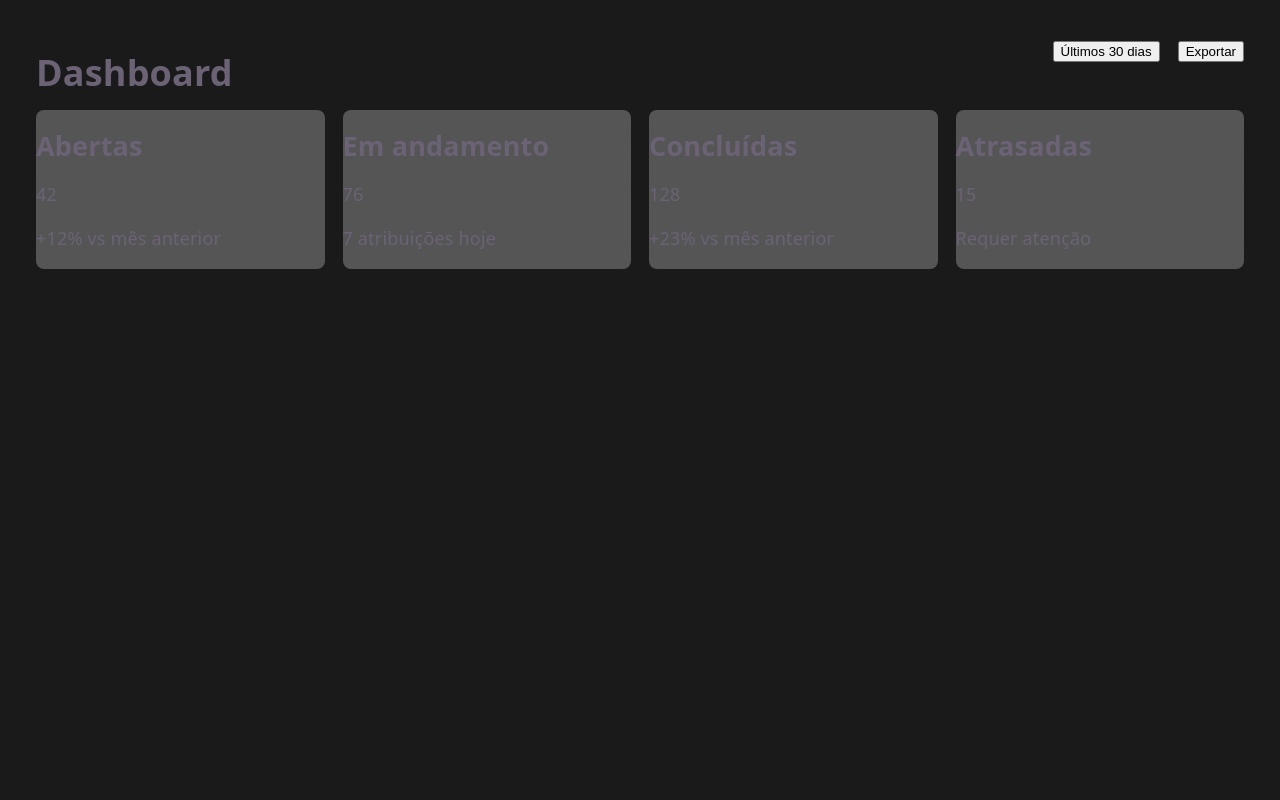
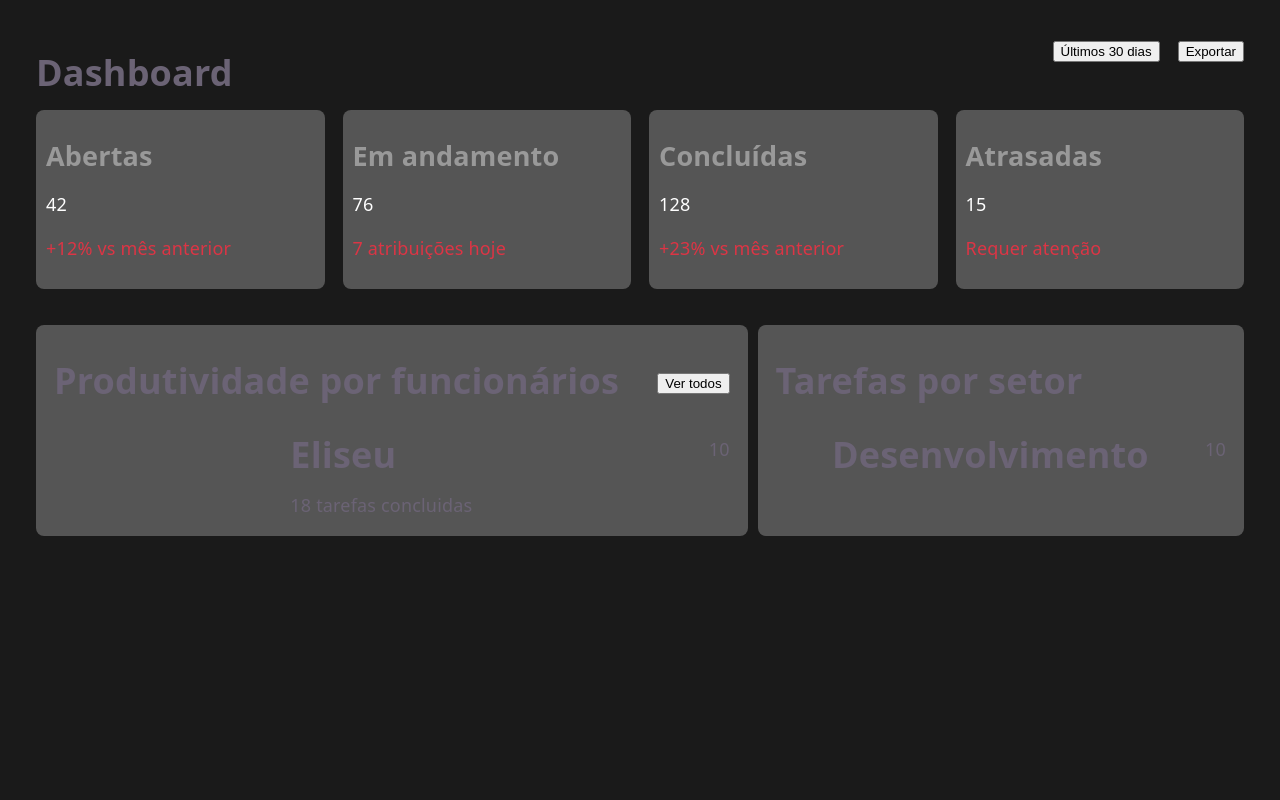
Before and after one commit to eliseu-daniel/fluxo-task-front, a React (Vite) app: page / in a window 1280 px wide. Shown: the top 800 px of the page. Built offline with nearby package versions, Linux system fonts and the light colour scheme.

Commit message:
feat: implement routing with react-router-dom and restructure Dashboard components

```diff
--- a/package.json
+++ b/package.json
@@ -11,7 +11,8 @@
   },
   "dependencies": {
     "react": "^19.2.6",
-    "react-dom": "^19.2.6"
+    "react-dom": "^19.2.6",
+    "react-router-dom": "^7.16.0"
   },
   "devDependencies": {
     "@eslint/js": "^10.0.1",
--- a/src/App.tsx
+++ b/src/App.tsx
@@ -1,15 +1,9 @@
-import '@/scss/App.scss'
-import Login from '@/pages/login'
-import Dashboard from '@/pages/dashboard'
+import { RouterProvider } from "react-router-dom";
+
+import { router } from "@/router/routes";
 
 function App() {
-
-  return (
-    <>
-      <Dashboard />
-      <Login />
-    </>
-  )
+  return <RouterProvider router={router} />;
 }
 
-export default App
+export default App;
--- /dev/null
+++ b/src/components/Item.tsx
@@ -0,0 +1,19 @@
+interface ItemProps {
+  image?: string;
+  title: string;
+  description?: string;
+  count: number;
+}
+
+export default function Item({ image, title, description, count }: ItemProps) {
+  return(
+    <>
+      <img src={image} />
+      <div className="itemHeader">
+        <h1>{title}</h1>
+        <span>{description}</span>
+      </div>
+      <p>{count}</p>
+    </>
+  )
+}
--- a/src/components/OverviewCards.tsx
+++ b/src/components/OverviewCards.tsx
@@ -9,13 +9,13 @@ interface OverviewCardsProps {
 export default function OverviewCards({ title, icon, valueCard, metrics, classname }: OverviewCardsProps) {
   return (
     <div className={classname || ''}>
-      <div className={classname || ''}>
-        <div className={classname || ''}>
+      <div className='OverviewContent'>
+        <div className='OverviewHeader'>
           <h2>{title}</h2>
           <span>{icon}</span>
         </div>
-        <div className={classname || ''}>
-          <p>{valueCard}</p>
+        <div className='OverviewBody'>
+          <p className="count">{valueCard}</p>
           <p>{metrics}</p>
         </div>
       </div>
--- a/src/components/Widget.tsx
+++ b/src/components/Widget.tsx
@@ -1,12 +1,12 @@
 interface WidgetProps {
-  titleWidget: string;
   classname?: string;
+  children: React.ReactNode;
 }
 
-export default function Widget({ titleWidget, classname }: WidgetProps) {
+export default function Widget({ classname, children  }: WidgetProps) {
   return (
     <div className={classname || ''}>
-      <h2>{titleWidget}</h2>
+      {children}
     </div>
   );
 }
--- /dev/null
+++ b/src/components/dashboard/Cards.tsx
@@ -0,0 +1,29 @@
+import OverviewCards from "../OverviewCards";
+
+export default function Cards(){
+  return(
+    <>
+    <OverviewCards title='Abertas'
+          valueCard='42'
+          metrics='+12% vs mês anterior'
+          classname='card'
+        />
+        <OverviewCards title='Em andamento'
+          valueCard='76'
+          metrics='7 atribuições hoje'
+          classname='card'
+
+        />
+        <OverviewCards title='Concluídas'
+          valueCard='128'
+          metrics='+23% vs mês anterior'
+          classname='card'
+        />
+        <OverviewCards title='Atrasadas'
+          valueCard='15'
+          metrics='Requer atenção'
+          classname='card'
+        />
+    </>
+  )
+}
--- /dev/null
+++ b/src/components/dashboard/Header.tsx
@@ -0,0 +1,17 @@
+import Buttons from "../Buttons";
+
+export default function DashboardHeader() {
+  return (
+    <>
+      <h1>Dashboard</h1>
+      <div className='dashboardHeaderButtons'>
+        <Buttons text='Últimos 30 dias'
+          className='dashboardHeaderButton'
+          />
+        <Buttons text='Exportar'
+          className='dashboardHeaderButton'
+          />
+      </div>
+    </>
+  )
+}
--- /dev/null
+++ b/src/components/dashboard/Widgets.tsx
@@ -0,0 +1,31 @@
+import Buttons from "../Buttons";
+import Item from "../Item";
+import Widget from "../Widget";
+
+export default function Widgets() {
+  return (
+    <>
+    <div className="widgetProdutividade">
+      <Widget >
+        <div className="widgetsHeader">
+          <h1>Produtividade por funcionários</h1>
+            <Buttons text="Ver todos" />
+        </div>
+        <div className="widgetsBody">
+          <Item title="Eliseu" description="18 tarefas concluidas" count={10} />
+        </div>
+      </Widget>
+    </div>
+    <div className="widgetTarefas">
+      <Widget >
+        <div className="widgetsHeader">
+          <h1>Tarefas por setor</h1>
+        </div>
+        <div className="widgetsBody">
+          <Item title="Desenvolvimento" count={10} />
+        </div>
+      </Widget>
+    </div>
+    </>
+  )
+}
--- a/src/pages/dashboard.tsx
+++ b/src/pages/dashboard.tsx
@@ -1,43 +1,19 @@
-import Buttons from '@/components/Buttons'
-import OverviewCards from '@/components/OverviewCards';
+import Cards from '@/components/dashboard/Cards';
+import DashboardHeader from '@/components/dashboard/Header';
+import Widgets from '@/components/dashboard/Widgets';
 import '@/scss/dashboard.scss'
 
 export default function Dashboard() {
   return (
     <div className='dashboardContainer'>
       <div className='dashboardHeader'>
-        <h1>Dashboard</h1>
-        <div className='dashboardHeaderButtons'>
-          <Buttons text='Últimos 30 dias'
-            className='dashboardHeaderButton'
-           />
-          <Buttons text='Exportar'
-            className='dashboardHeaderButton'
-           />
-        </div>
+        <DashboardHeader />
       </div>
       <div className='dashboardOverviewCards'>
-        <OverviewCards title='Abertas'
-          valueCard='42'
-          metrics='+12% vs mês anterior'
-          classname='card'
-        />
-        <OverviewCards title='Em andamento'
-          valueCard='76'
-          metrics='7 atribuições hoje'
-          classname='card'
-
-        />
-        <OverviewCards title='Concluídas'
-          valueCard='128'
-          metrics='+23% vs mês anterior'
-          classname='card'
-        />
-        <OverviewCards title='Atrasadas'
-          valueCard='15'
-          metrics='Requer atenção'
-          classname='card'
-        />
+        <Cards />
+      </div>
+      <div className='dashboardWidgets'>
+        <Widgets  />
       </div>
     </div>
   );
--- /dev/null
+++ b/src/router/routes.tsx
@@ -0,0 +1,14 @@
+import  Dashboard   from "@/pages/dashboard"
+import   Login   from "@/pages/login"
+import { createBrowserRouter } from "react-router-dom"
+
+export const router = createBrowserRouter([
+  {
+    path: "/",
+    element: <Dashboard />,
+  },
+  {
+    path: "/login",
+    element: <Login />,
+  },
+]);
--- a/src/scss/dashboard.scss
+++ b/src/scss/dashboard.scss
@@ -25,6 +25,59 @@
       width: 100%;
       background: var(--color-background-gray);
       border-radius: var(--border-radius-md);
+      padding: 10px;
+
+      .OverviewHeader{
+        h2{
+          color: var(--color-text-tertiary);
+        }
+      }
+
+      .count{
+        color: var(--color-text-white);
+      }
+
+      p{
+        color: var(--color-text-danger);
+      }
+    }
+  }
+
+  .dashboardWidgets{
+    display: flex;
+    margin-top: 2rem;
+    justify-content: space-between;
+    gap: 10px;
+
+    .widgetProdutividade{
+      width: 60%;
+      background: var(--color-background-gray);
+      padding: 1rem;
+      border-radius: var(--border-radius-md);
+
+      .widgetsHeader{
+        display: flex;
+        align-items: center;
+        justify-content: space-between;
+      }
+
+      .widgetsBody {
+        display: flex;
+        justify-content: space-between;
+      }
+    }
+
+    .widgetTarefas{
+      width: 40%;
+      background: var(--color-background-gray);
+      padding: 1rem;
+      border-radius: var(--border-radius-md);
+
+
+      .widgetsBody{
+        display: flex;
+        justify-content: space-between;
+      }
     }
   }
 }
```
Also changed, not shown: 1 other file (tests, documents, lock files or other folders).
